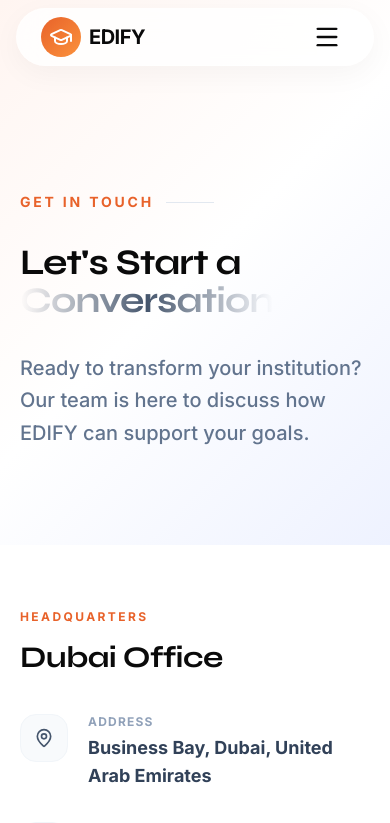
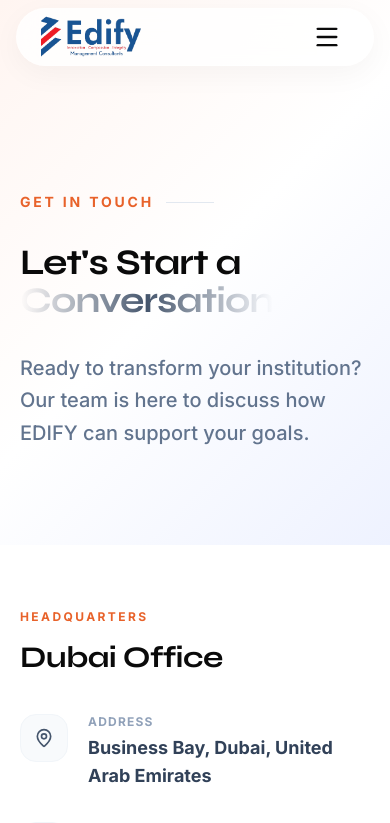
Before and after one commit to Akilwork/edify-temp, a Next.js app: page /contact in a window 390 px wide. Shown: the top 823 px of the page. Built offline with nearby package versions, Linux system fonts and the light colour scheme.

Commit message:
feat: add responsive header component with mega menu and company logo

```diff
--- a/src/components/Header.tsx
+++ b/src/components/Header.tsx
@@ -10,6 +10,7 @@ import {
   SheetTrigger,
 } from '@/components/ui/sheet';
 import ButtonWithIcon from '@/components/ui/button-with-icon';
+import Image from 'next/image';
 
 // Map each service category to a Lucide icon
 const categoryIcons: Record<string, React.ReactNode> = {
@@ -64,15 +65,14 @@ export default function Header() {
         <div className="flex items-center justify-between h-14 md:h-16">
           {/* Logo */}
           <Link href="/" className="flex items-center gap-2 group">
-            <div
-              className="w-10 h-10 rounded-full flex items-center justify-center transition-transform duration-300 group-hover:scale-110"
-              style={{ background: 'linear-gradient(135deg, var(--accent-orange), #fb923c)' }}
-            >
-              <GraduationCap className="w-6 h-6 text-white" />
-            </div>
-            <div className={`font-bold text-xl tracking-tight transition-colors ${textColorClass}`}>
-              EDIFY
-            </div>
+            <Image
+              src="/Edify logo.png"
+              alt="Edify Logo"
+              width={100}
+              height={32}
+              className="object-contain transition-transform duration-300 group-hover:scale-105"
+              priority
+            />
           </Link>
 
           {/* Desktop Nav */}
```
Also changed, not shown: public/Edify logo.png (added).
